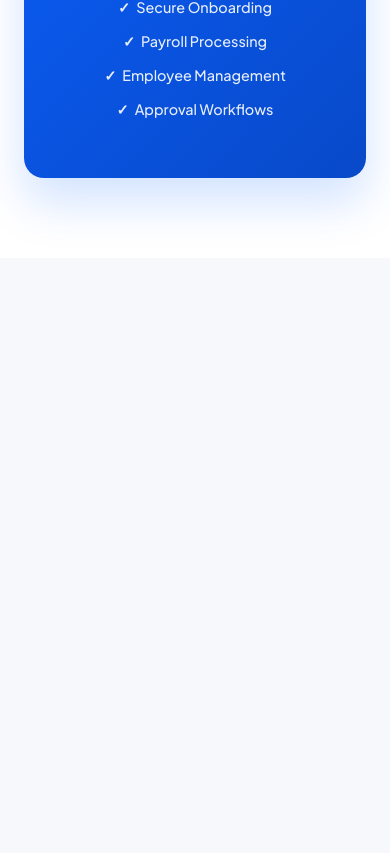
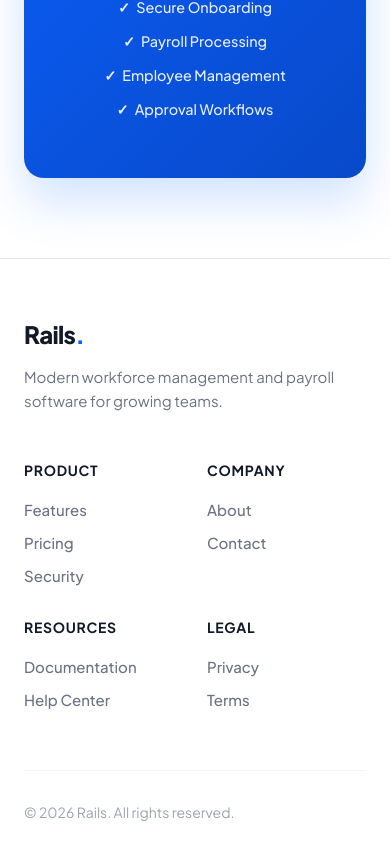
Before and after one commit to Enyinnaya-x/Rails, a React app in the folder frontend/: page / in a window 390 px wide. Shown: the part 6331-7184 px from the top of the page. Before the commit the page ends 6589 px from the top, so only its background shows below. Built offline with nearby package versions, Linux system fonts and the light colour scheme; the HTML template or start-up script is replaced by a standard one.

Commit message:
Update landing page with footer

```diff
--- a/frontend/src/components/Landing/Footer.jsx
+++ b/frontend/src/components/Landing/Footer.jsx
@@ -0,0 +1,76 @@
+import React from 'react';
+import './Footer.css';
+
+const footerLinks = [
+  {
+    title: "Product",
+    links: [
+      { label: "Features", href: "#features" },
+      { label: "Pricing", href: "#pricing" },
+      { label: "Security", href: "#security" },
+    ],
+  },
+  {
+    title: "Company",
+    links: [
+      { label: "About", href: "#about" },
+      { label: "Contact", href: "#contact" },
+    ],
+  },
+  {
+    title: "Resources",
+    links: [
+      { label: "Documentation", href: "#docs" },
+      { label: "Help Center", href: "#help" },
+    ],
+  },
+  {
+    title: "Legal",
+    links: [
+      { label: "Privacy", href: "#privacy" },
+      { label: "Terms", href: "#terms" },
+    ],
+  },
+];
+
+export default function Footer() {
+  return (
+    <footer className="footer-section">
+      <div className="footer-container">
+
+        {/* Top Section: Brand Info + Navigation Columns */}
+        <div className="footer-top">
+          <div className="footer-brand">
+            <a href="/" className="footer-logo">
+              Rails<span className="logo-dot">.</span>
+            </a>
+            <p className="footer-tagline">
+              Modern workforce management and payroll software for growing teams.
+            </p>
+          </div>
+
+          <div className="footer-links-grid">
+            {footerLinks.map((column) => (
+              <div className="footer-column" key={column.title}>
+                <h4 className="footer-column-title">{column.title}</h4>
+                <ul className="footer-column-links">
+                  {column.links.map((link) => (
+                    <li key={link.label}>
+                      <a href={link.href}>{link.label}</a>
+                    </li>
+                  ))}
+                </ul>
+              </div>
+            ))}
+          </div>
+        </div>
+
+        {/* Bottom Bar: Copyright Notice */}
+        <div className="footer-bottom">
+          <p>© 2026 Rails. All rights reserved.</p>
+        </div>
+
+      </div>
+    </footer>
+  );
+}
--- a/frontend/src/components/Landing/footer.css
+++ b/frontend/src/components/Landing/footer.css
@@ -0,0 +1,127 @@
+@import url('https://fonts.googleapis.com/css2?family=Plus+Jakarta+Sans:wght@400;500;600;700;800&display=swap');
+
+.footer-section {
+  font-family: "Plus Jakarta Sans", sans-serif;
+  background-color: #ffffff;
+  border-top: 1px solid #e5e7eb;
+  padding: 80px 0 40px 0;
+}
+
+.footer-container {
+  max-width: 1280px;
+  margin: auto;
+  padding: 0 32px;
+}
+
+/* Top Section: Brand & Navigation Grid */
+.footer-top {
+  display: flex;
+  justify-content: space-between;
+  gap: 64px;
+  padding-bottom: 60px;
+  border-bottom: 1px solid #f3f4f6;
+}
+
+/* Brand Column */
+.footer-brand {
+  max-width: 320px;
+}
+
+.footer-logo {
+  font-size: 24px;
+  font-weight: 800;
+  color: #111827;
+  text-decoration: none;
+  letter-spacing: -0.03em;
+}
+
+.logo-dot {
+  color: #0564ff;
+}
+
+.footer-tagline {
+  margin-top: 16px;
+  font-size: 15px;
+  color: #6b7280;
+  line-height: 1.6;
+}
+
+/* Links Columns Matrix */
+.footer-links-grid {
+  display: flex;
+  gap: 64px;
+  flex-wrap: wrap;
+}
+
+.footer-column-title {
+  font-size: 14px;
+  font-weight: 700;
+  color: #111827;
+  text-transform: uppercase;
+  letter-spacing: 0.05em;
+  margin-bottom: 20px;
+}
+
+.footer-column-links {
+  list-style: none;
+  padding: 0;
+  margin: 0;
+  display: flex;
+  flex-direction: column;
+  gap: 12px;
+}
+
+.footer-column-links a {
+  font-size: 15px;
+  color: #6b7280;
+  text-decoration: none;
+  font-weight: 500;
+  transition: color 0.2s ease;
+}
+
+.footer-column-links a:hover {
+  color: #0564ff;
+}
+
+/* Bottom Bar */
+.footer-bottom {
+  padding-top: 32px;
+  display: flex;
+  justify-content: space-between;
+  align-items: center;
+}
+
+.footer-bottom p {
+  font-size: 14px;
+  color: #9ca3af;
+  font-weight: 400;
+}
+
+/* Responsive Behavior */
+@media (max-width: 968px) {
+  .footer-top {
+    flex-direction: column;
+    gap: 48px;
+  }
+
+  .footer-links-grid {
+    display: grid;
+    grid-template-columns: repeat(2, 1fr);
+    gap: 40px;
+  }
+}
+
+@media (max-width: 500px) {
+  .footer-section {
+    padding: 60px 0 32px 0;
+  }
+
+  .footer-container {
+    padding: 0 24px;
+  }
+
+  .footer-links-grid {
+    grid-template-columns: repeat(2, 1fr);
+    gap: 32px 24px;
+  }
+}
--- a/frontend/src/pages/Landing/landingpage.jsx
+++ b/frontend/src/pages/Landing/landingpage.jsx
@@ -1,10 +1,11 @@
 import Hero from "../../components/Landing/hero";
 import Navbar from "../../components/Landing/Navbar";
 import Features from "../../components/Landing/features";
-import featuresCard from "../../components/Landing/featureCard";
+import FeaturesCard from "../../components/Landing/FeatureCard";
 import Stats from "../../components/Landing/stats";
 import HowItWorks from "../../components/Landing/howitworks";
 import CTA from "../../components/Landing/CTA";
+import Footer from "../../components/Landing/Footer";
 
 function landingPage() {
   return (
@@ -16,6 +17,7 @@ function landingPage() {
       <featureCard/>
       <HowItWorks/>
       <CTA/>
+      <Footer/>
     </>
   );
 }
```
